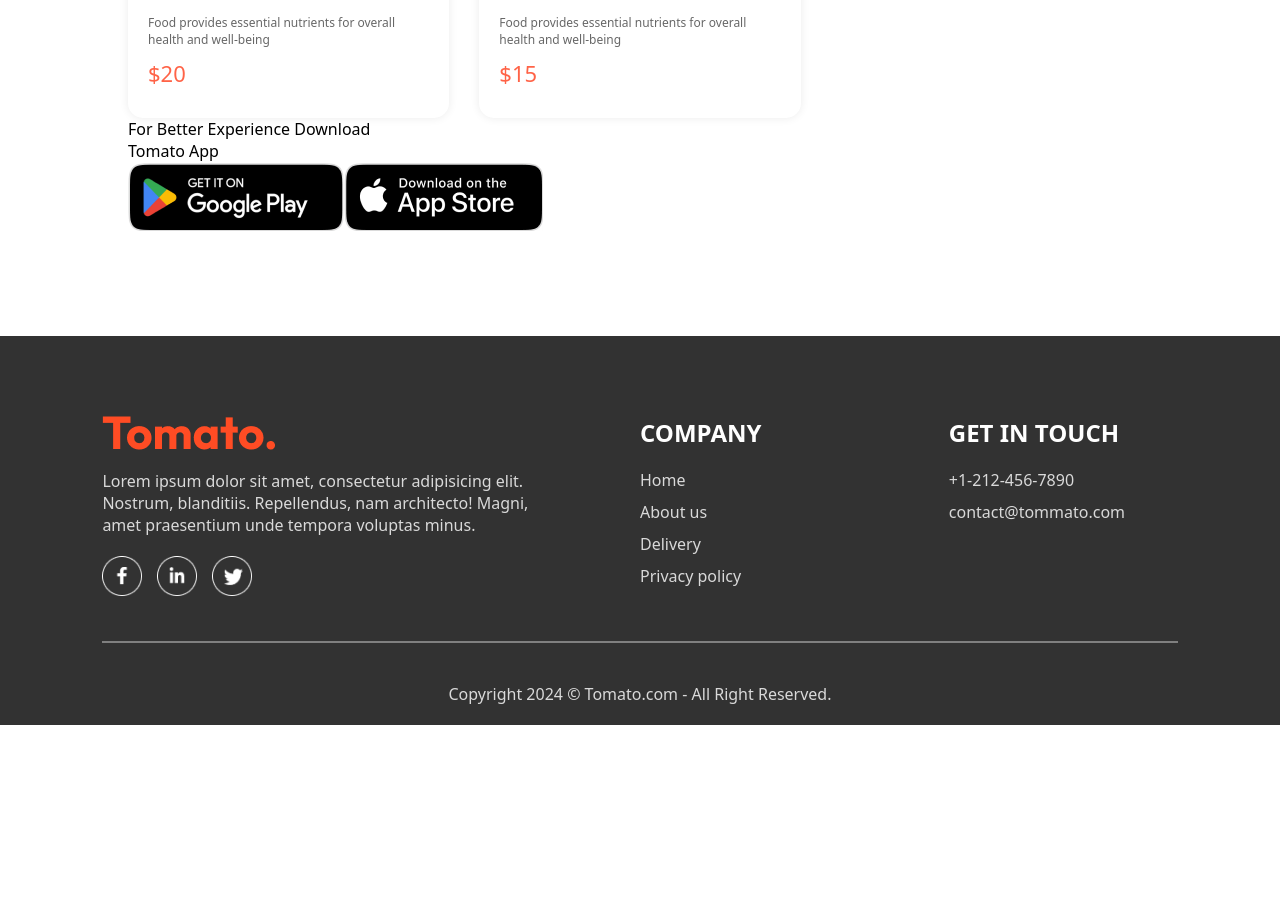
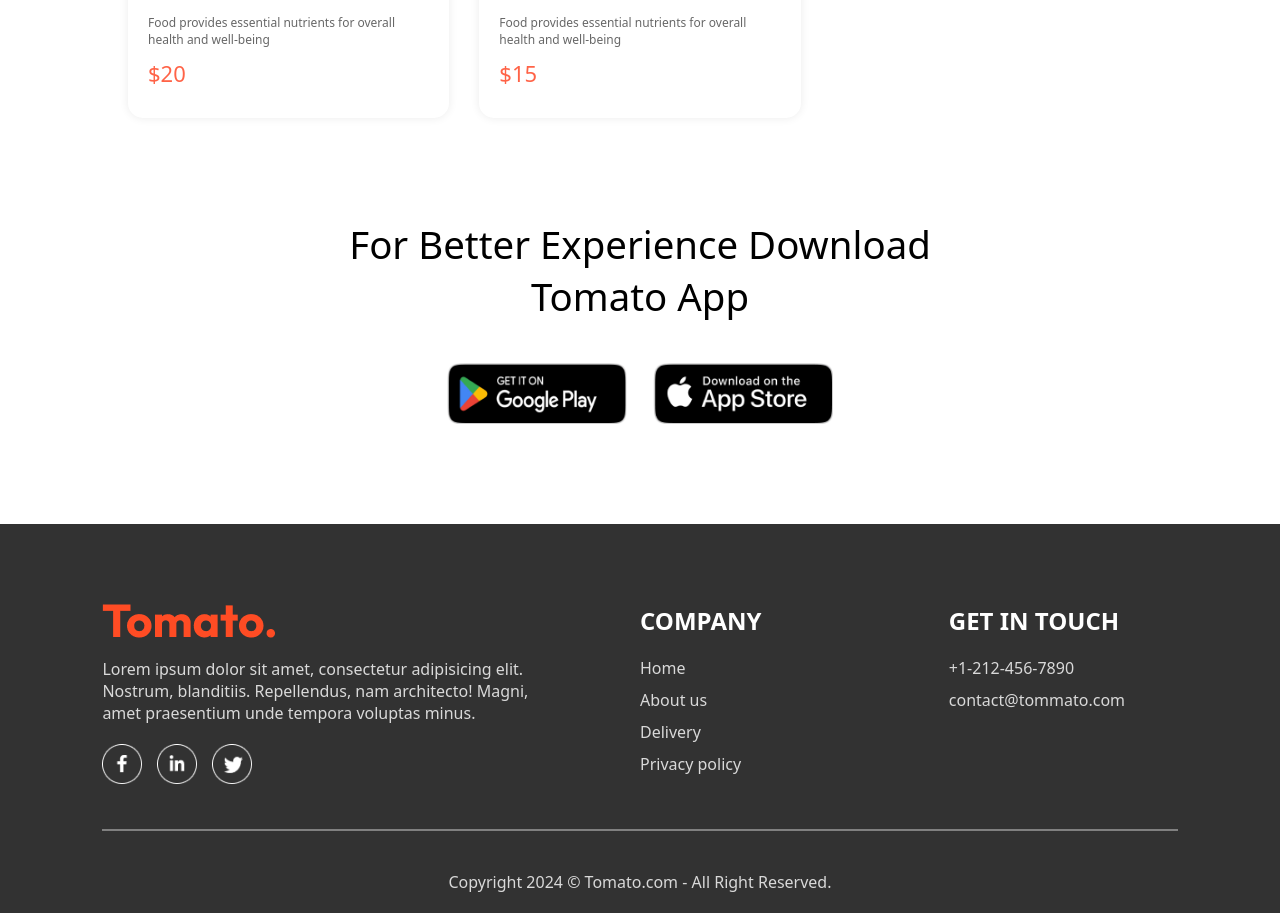
Before and after one commit to PrabinKumarNayak/Project, a React (Vite) app in the folder frontend/: page / in a window 1280 px wide. Shown: the part 5945-6858 px from the top of the page. Before the commit the page ends 6670 px from the top, so only its background shows below. Built offline with nearby package versions, Linux system fonts and the light colour scheme.

Commit message:
food app react

```diff
--- a/frontend/src/components/AppDownload/AppDownload.css
+++ b/frontend/src/components/AppDownload/AppDownload.css
@@ -0,0 +1,22 @@
+.app-download{
+    margin: auto auto;
+    margin-top: 100px;
+    font-size: max(3vw,20px);
+    text-align: center;
+    font-weight: 500;
+}
+.app-download-platforms{
+    display: flex;
+    justify-content: center;
+    gap: max(2vw,10px);
+    margin-top: 40px;
+}
+.app-download-platforms img{
+    width: max(30vw,120px);
+    max-width: 180px;
+    transition: 0.5s;
+    cursor: pointer;
+}
+.app-download-platforms img:hover{
+    transform: scale(1.05);
+}
```
